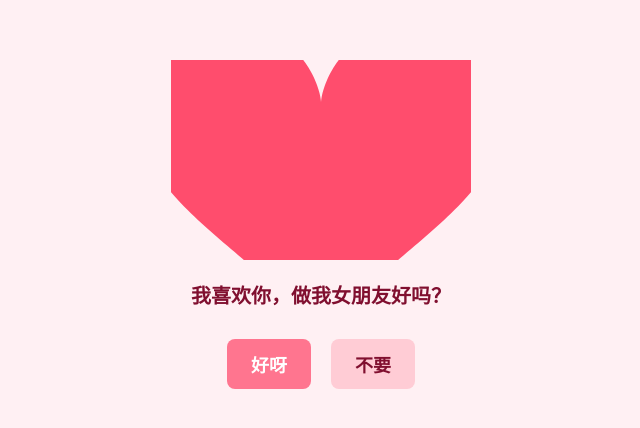
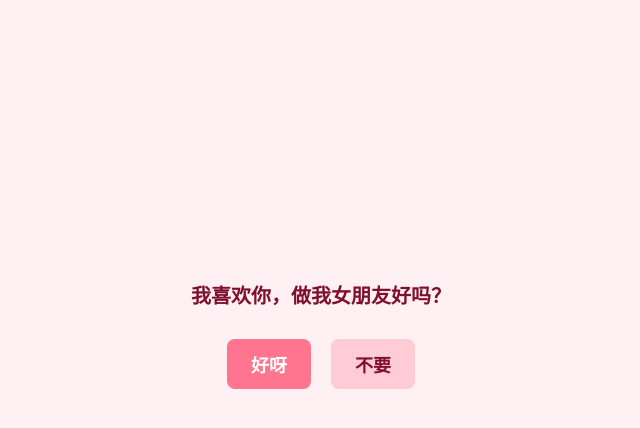
Before and after one commit to xdebao/lovetwo, a plain HTML site: page index.html in a window 1280 px wide. Shown: the part 176-604 px from the top of the page, without its empty margins (319-959 px from the left). Drawn offline with Linux system fonts and the light colour scheme.

Commit message:
Update index.html

```diff
--- a/index.html
+++ b/index.html
@@ -105,17 +105,7 @@
             ctx.fill();
         }
 
-        function pulseHeart() {
-            if (heartGrowing) {
-                heartSize += 0.5;
-                if (heartSize >= 12) heartGrowing = false;
-            } else {
-                heartSize -= 0.5;
-                if (heartSize <= 10) heartGrowing = true;
-            }
-            drawHeart(150, 100, heartSize, "#ff4d6d");
-            requestAnimationFrame(pulseHeart);
-        }
+
 
         function agree() {
             alert("❤️ 太棒了！那我们在一起吧～\n(っ˘з(˘⌣˘ ) ♡");
@@ -156,4 +146,5 @@
         pulseHeart();
     </script>
 </body>
+
 </html>
```
